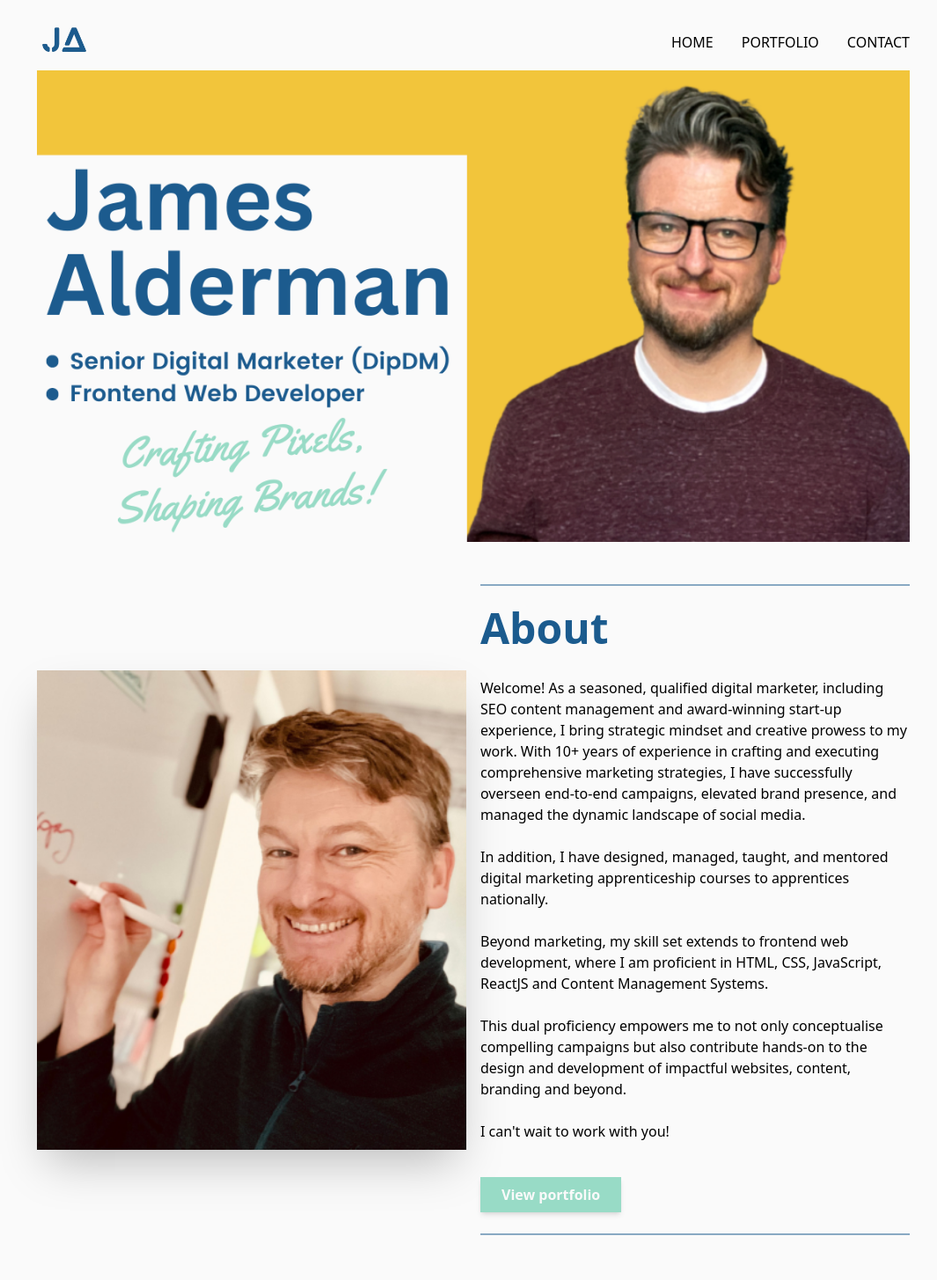
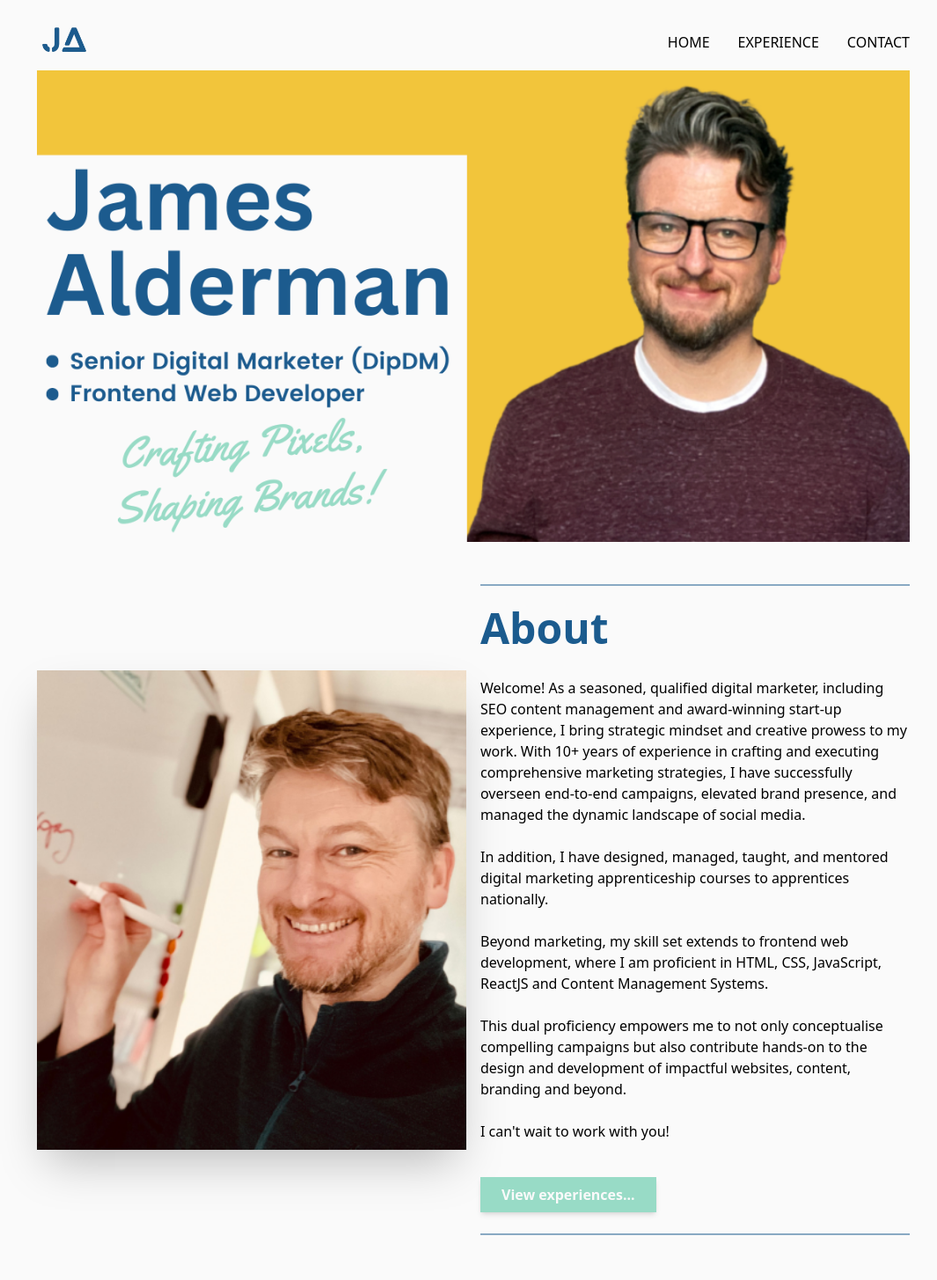
Before and after one commit to JAldo1980/marketing-portfolio, a React (Vite) app: page / in a window 1280 px wide. Shown: the top 1455 px of the page at 88% size, without its empty margins (102-1167 px from the left). Built offline with nearby package versions, Linux system fonts and the light colour scheme.

Commit message:
updated component

```diff
--- a/package.json
+++ b/package.json
@@ -25,6 +25,6 @@
     "eslint-plugin-react": "^7.34.1",
     "eslint-plugin-react-hooks": "^4.6.0",
     "eslint-plugin-react-refresh": "^0.4.6",
-    "vite": "^5.2.0"
+    "vite": "^5.2.11"
   }
 }
--- a/src/components/About.jsx
+++ b/src/components/About.jsx
@@ -47,7 +47,7 @@ const About = () => {
             <Button
               className="mb-6 bg-customGreen mt-4 py-2 px-6 font-bold text-customGray cursor-pointer  shadow-md hover:bg-green-300 hover:duration-300 hover:ease-in-out"
               type="button"
-              label="View portfolio"
+              label="View experiences..."
             />
           </Link>
         </div>
--- a/src/components/Nav.jsx
+++ b/src/components/Nav.jsx
@@ -19,7 +19,7 @@ const Nav = () => {
         </Link>
 
         <Link to="/Portfolio" className="hover:text-gray-300 duration-300">
-          Portfolio
+          Experience
         </Link>
         <Link to="/Contact" className="hover:text-gray-300 duration-300">
           Contact
--- a/src/components/Portfolio.jsx
+++ b/src/components/Portfolio.jsx
@@ -5,7 +5,7 @@ import { Link } from "react-router-dom";
 const Portfolio = () => {
   return (
     <>
-      <h2 className="mt-12 text-5xl text-customBlue">Portfolio Projects</h2>
+      <h2 className="mt-12 text-5xl text-customBlue">Experiences</h2>
       <div className="mt-12 grid grid-cols-1 gap-6">
         {PortfolioData.map((project) => (
           <div key={project.id} className="flex flex-col sm:flex-row gap-6">
```
Also changed, not shown: 1 other file (tests, documents, lock files or other folders).
